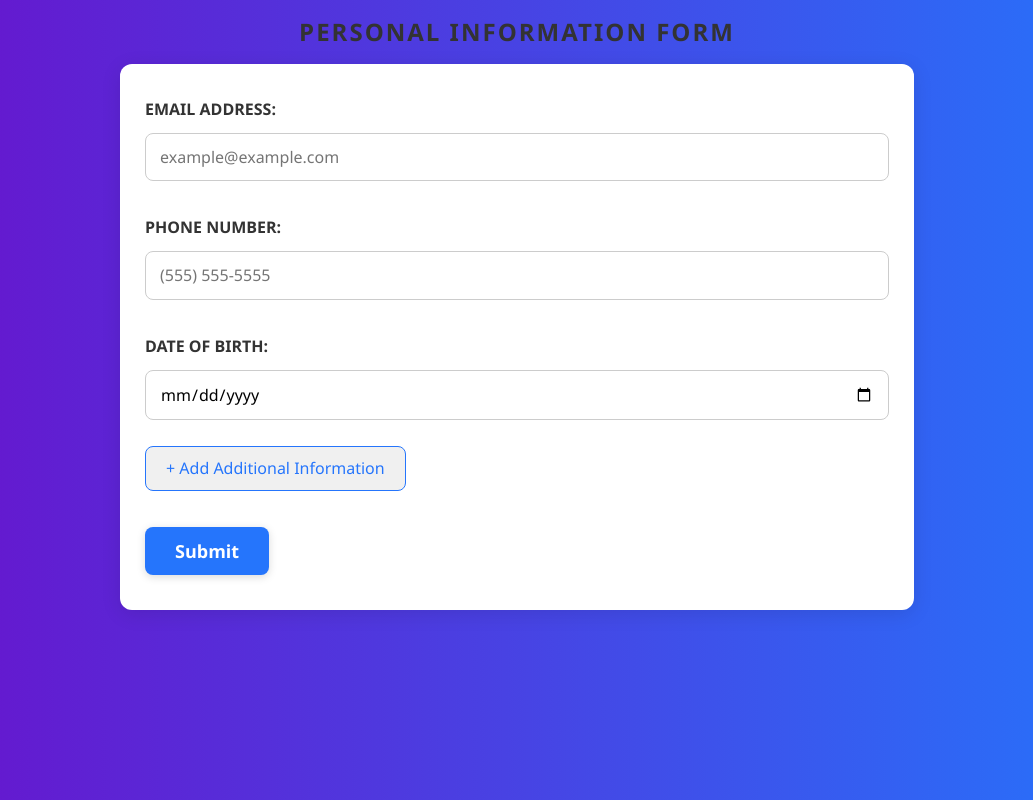
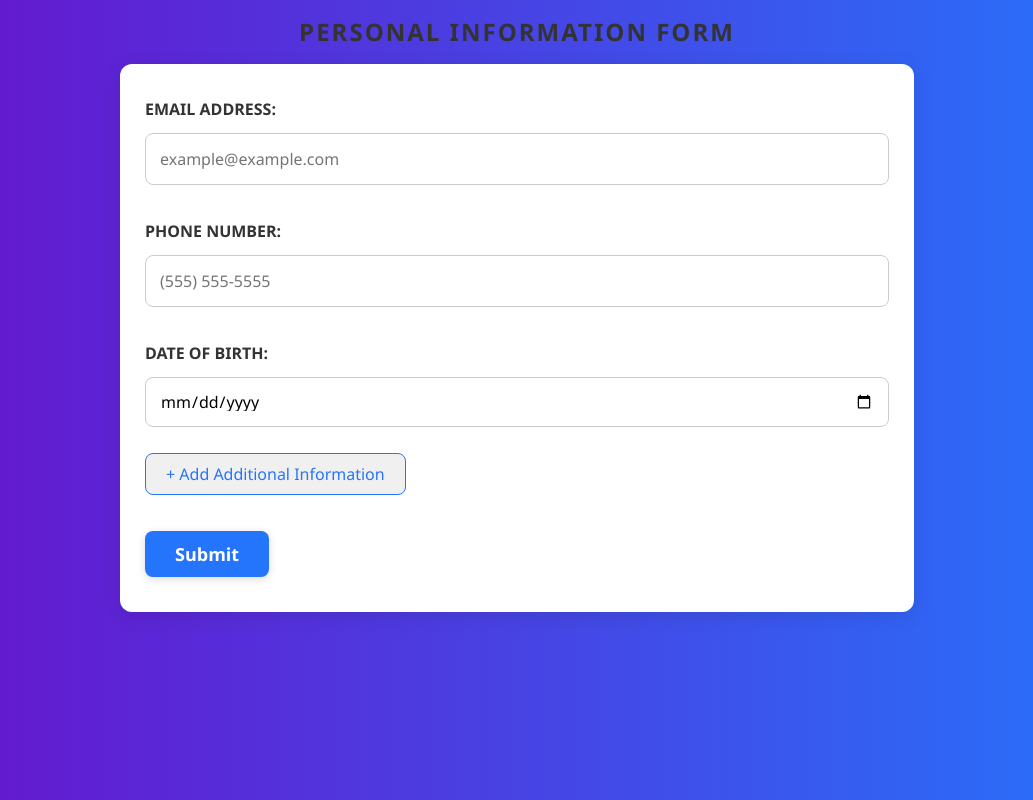
Before and after one commit to jmaners-ITMD362/lab2, a plain HTML site: page index.html in a window 1280 px wide. Shown: the whole page, without its empty margins (123-1156 px from the left). Drawn offline with Linux system fonts and the light colour scheme.

Commit message:
Added normalize elements to screen.css

```diff
--- a/css/normalize.css
+++ /dev/null
@@ -1,30 +0,0 @@
-button,
-input,
-select,
-textarea {
-  font-family: inherit;
-  font-size: 100%;
-  margin: 0;
-}
-
-fieldset {
-  border: none;
-  margin: 0;
-  padding: 0;
-}
-
-textarea {
-  resize: vertical;
-}
-
-[type="checkbox"],
-[type="radio"] {
-  margin: 0;
-  padding: 0;
-}
-
-button {
-  cursor: pointer;
-  border: none;
-  background: none;
-}
--- a/css/screen.css
+++ b/css/screen.css
@@ -25,6 +25,30 @@ h1 {
     text-transform: uppercase;
     font-size: 24px;
     letter-spacing: 2px;
+}
+
+input, button, select, textarea {
+    font-family: inherit;
+    font-size: inherit;
+    line-height: inherit;
+    margin: 0;
+}
+
+button {
+    background: none;
+    border: none;
+    cursor: pointer;
+}
+
+input[type="text"],
+input[type="email"],
+input[type="tel"],
+input[type="date"],
+textarea {
+    appearance: none;
+    -webkit-appearance: none;
+    -moz-appearance: none;
+    border-radius: 0;
 }
 
 input[type="email"],
--- a/index.html
+++ b/index.html
@@ -5,7 +5,6 @@
   <meta charset="utf-8" />
   <meta name="viewport" content="width=device-width,initial-scale=1.0,shrink-to-fit=no" />
   <link rel="stylesheet" media="screen" href="css/meyersreset-and-normalize-form.css" />
-  <link rel="stylesheet" media="screen" href="css/normalize.css">
   <link rel="stylesheet" media="screen" href="css/screen.css" />
 </head>
 <body>
```
